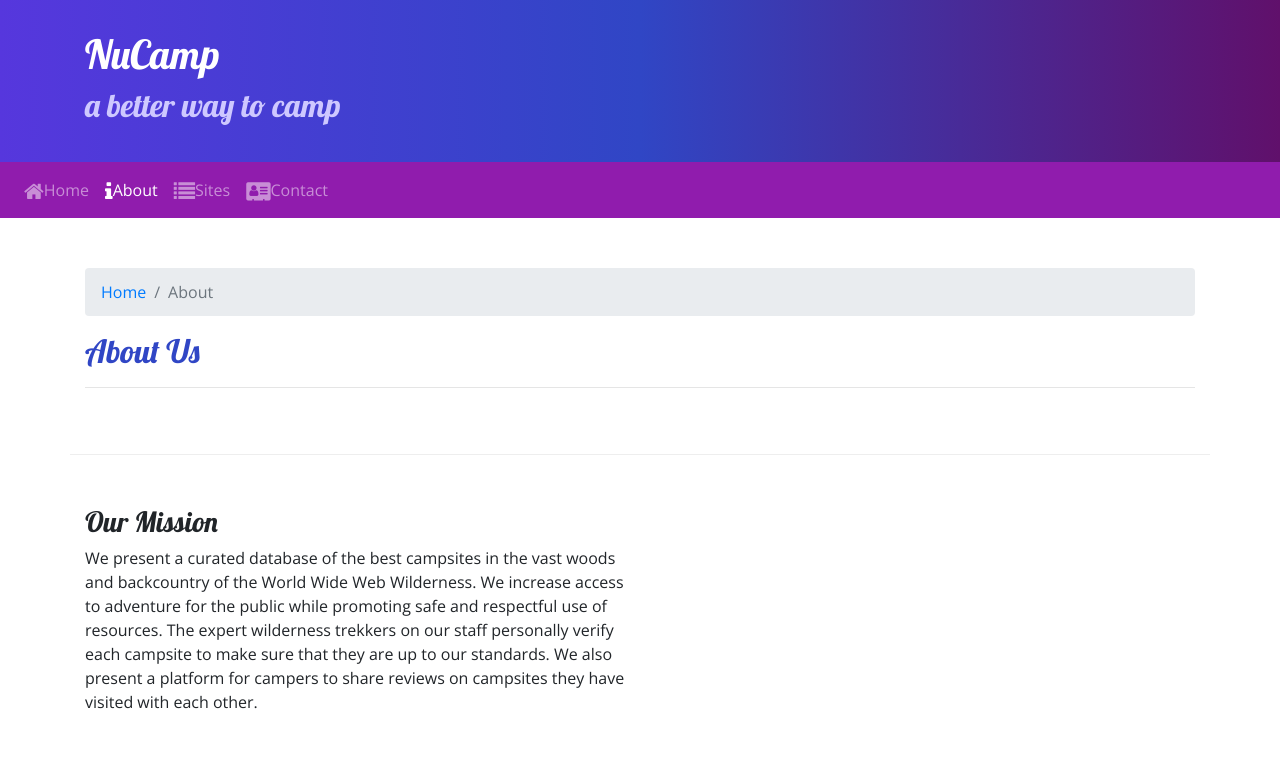
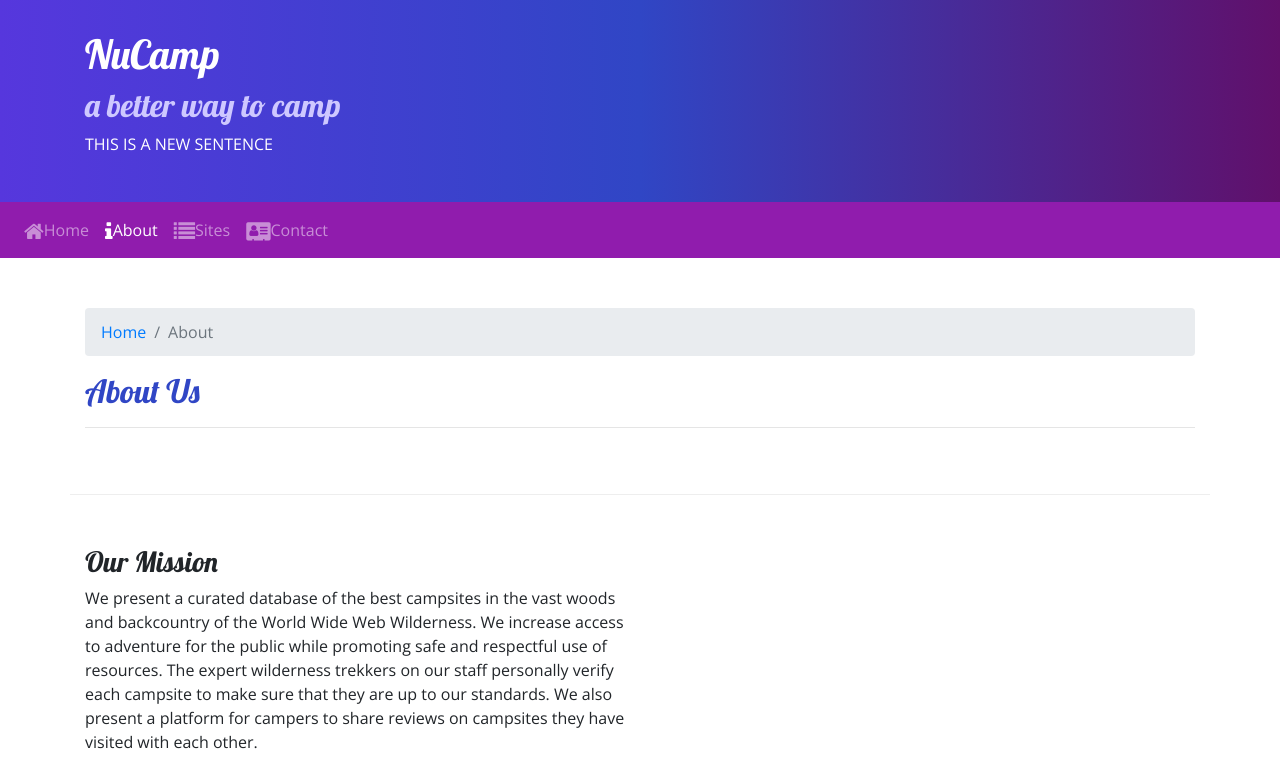
Before and after one commit to LisaPiano/nucampsite, a website: page aboutus.html in a window 1280 px wide. Shown: the top 778 px of the page. Drawn offline with nearby package versions, Linux system fonts and the light colour scheme.

Commit message:
trying new things

```diff
--- a/aboutus.html
+++ b/aboutus.html
@@ -24,6 +24,7 @@
                 <div class="col">
                     <h1>NuCamp</h1>
                     <h2>a better way to camp</h2>
+                    <p>THIS IS A NEW SENTENCE</p>
                 </div>
             </div>
         </div>
```
Also changed, not shown: README.md (added).
